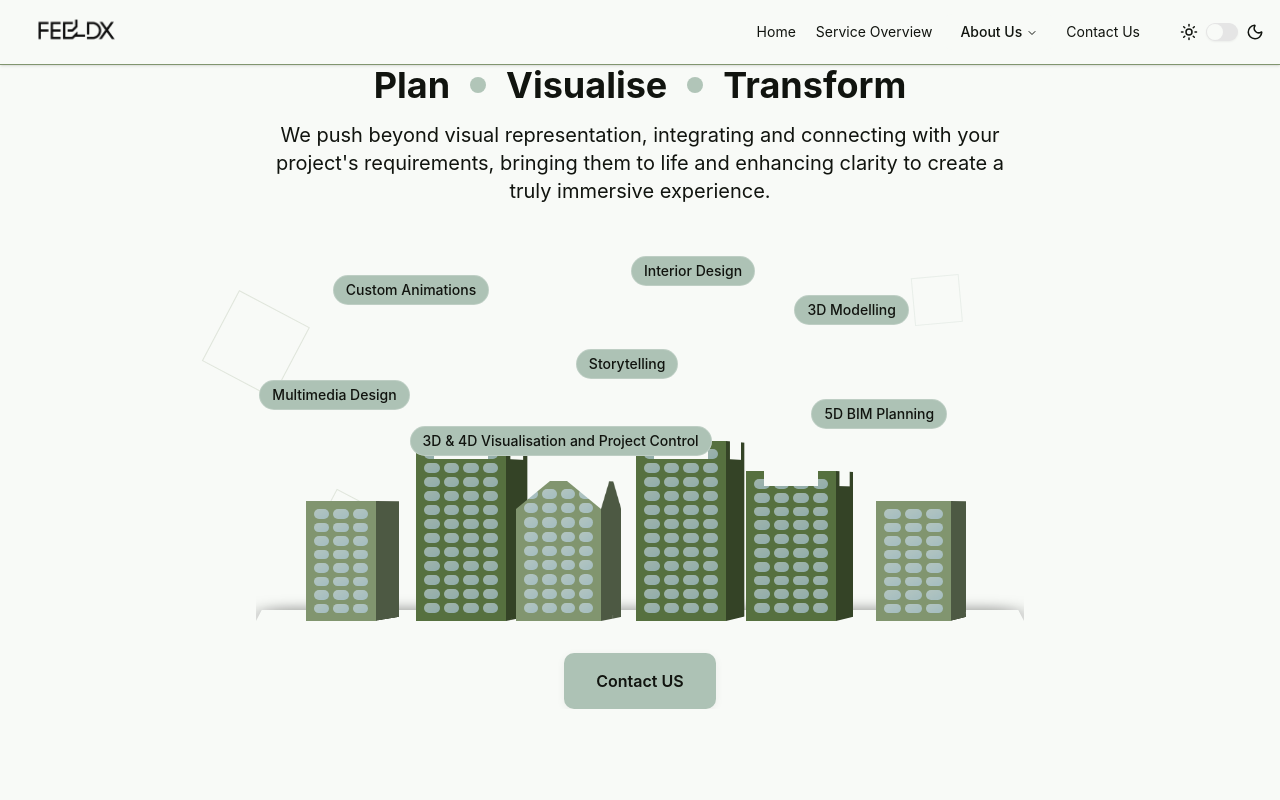
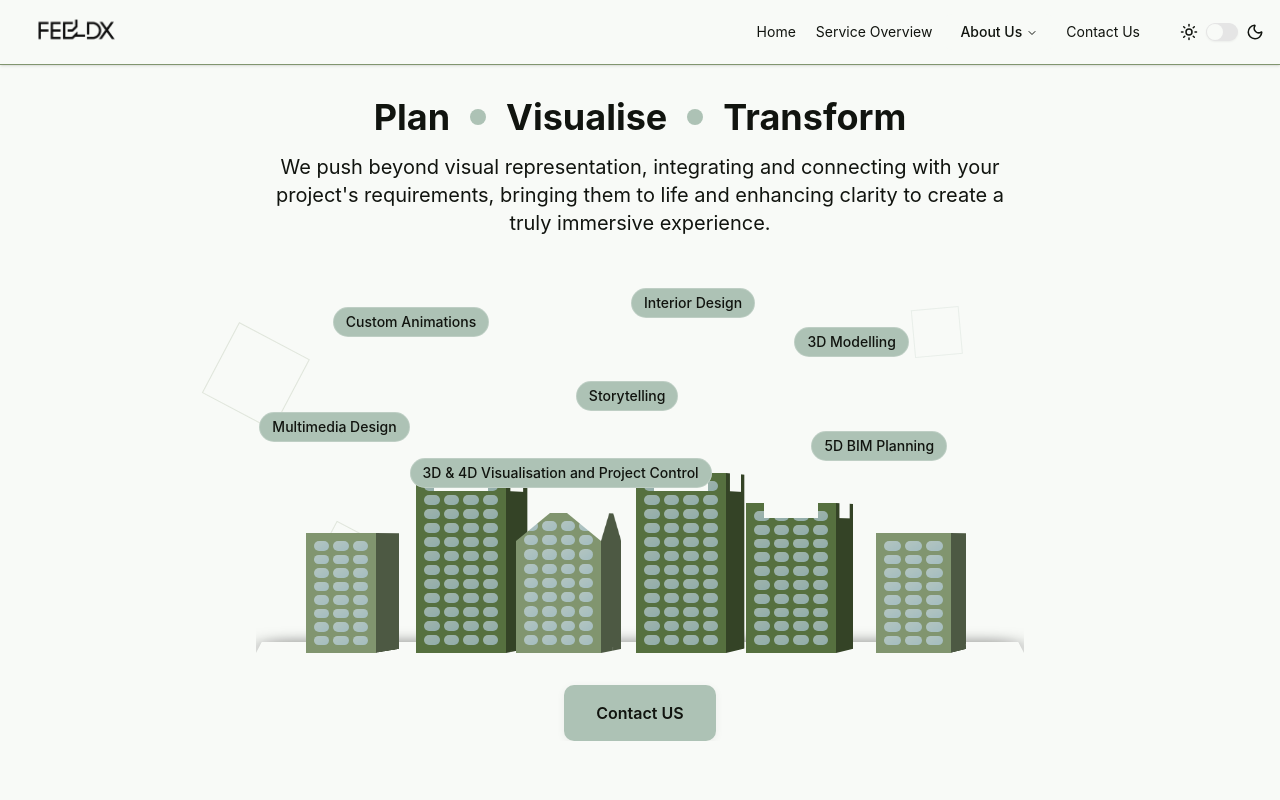
Before and after one commit to Anglcm/Feeldx-Demo, a React (Vite) app: page / in a window 1280 px wide. Shown: the top 800 px of the page. Built offline with nearby package versions, Linux system fonts and the light colour scheme.

Commit message:
modify: Modification on ui colors,background etc

```diff
--- a/src/components/animated-hero.tsx
+++ b/src/components/animated-hero.tsx
@@ -402,7 +402,7 @@ const HeroSection = () => {
 
   return (
     // <div className="relative h-screen w-full bg-gradient-to-br from-gray-900 via-blue-900 to-indigo-900 overflow-hidden">
-    <div className="relative w-full overflow-hidden">
+    <div className="relative w-full overflow-hidden mt-8">
       <style>{`
         @keyframes window-activate {
           0% {
@@ -471,13 +471,47 @@ const HeroSection = () => {
               space-x-2 sm:space-x-4`}
             style={{ fontFamily: 'Inter, Segoe UI, sans-serif' }}
           >
-            <span className="text-lg md:text-2xl lg:text-4xl font-bold text-foreground">Plan</span>
-            <span style={{ background: 'var(--services-bg)' }} className="w-2 h-2 sm:w-3 sm:h-3 md:w-4 md:h-4 rounded-full animate-pulse mx-1 mr-5"  />
-            <span className="text-lg md:text-2xl lg:text-4xl font-bold text-foreground">Visualise</span>
-            <span style={{ background: 'var(--services-bg)' }} className="w-2 h-2 sm:w-3 sm:h-3 md:w-4 md:h-4 rounded-full animate-pulse mx-1 mr-5" />
-            <span className="text-lg md:text-2xl lg:text-4xl font-bold text-foreground">Transform</span>
+            {/* Plan */}
+            <span
+              className={`text-lg md:text-2xl lg:text-4xl font-bold text-foreground transition-all duration-700
+                ${showAnimatedRow ? 'opacity-100 translate-y-0' : 'opacity-0 translate-y-8'}`}
+              style={{ transitionDelay: '0ms' }}
+            >
+              Plan
+            </span>
+            {/* Dot 1 */}
+            <span
+              style={{ background: 'var(--services-bg)', transitionDelay: '200ms' }}
+              className={`w-2 h-2 sm:w-3 sm:h-3 md:w-4 md:h-4 rounded-full mx-1 mr-5 transition-all duration-700
+                ${showAnimatedRow ? 'opacity-100 translate-y-0' : 'opacity-0 translate-y-8'}`}
+            />
+            {/* Visualise */}
+            <span
+              className={`text-lg md:text-2xl lg:text-4xl font-bold text-foreground transition-all duration-700
+                ${showAnimatedRow ? 'opacity-100 translate-y-0' : 'opacity-0 translate-y-8'}`}
+              style={{ transitionDelay: '400ms' }}
+            >
+              Visualise
+            </span>
+            {/* Dot 2 */}
+            <span
+              style={{ background: 'var(--services-bg)', transitionDelay: '600ms' }}
+              className={`w-2 h-2 sm:w-3 sm:h-3 md:w-4 md:h-4 rounded-full mx-1 mr-5 transition-all duration-700
+                ${showAnimatedRow ? 'opacity-100 translate-y-0' : 'opacity-0 translate-y-8'}`}
+            />
+            {/* Transform */}
+            <span
+              className={`text-lg md:text-2xl lg:text-4xl font-bold text-foreground transition-all duration-700
+                ${showAnimatedRow ? 'opacity-100 translate-y-0' : 'opacity-0 translate-y-8'}`}
+              style={{ transitionDelay: '800ms' }}
+            >
+              Transform
+            </span>
           </div>
-          <p className={`text-sm sm:text-base md:text-xl text-foreground mb-8 max-w-xs sm:max-w-md md:max-w-3xl transition-opacity duration-1000 ${showAnimatedRow ? 'opacity-100 translate-x-0' : 'opacity-0 translate-x-10'} text-center mx-auto px-2`}>
+          <p className={`text-sm sm:text-base md:text-xl text-foreground mb-8 max-w-xs sm:max-w-md md:max-w-3xl transition-all duration-700 text-center mx-auto px-2
+            ${showAnimatedRow ? 'opacity-100 translate-y-0' : 'opacity-0 translate-y-8'}`}
+            style={{ transitionDelay: '1100ms' }}
+          >
             We push beyond visual representation, integrating and connecting with your project's
             requirements, bringing them to life and enhancing clarity to create a truly immersive experience.
           </p>
```
